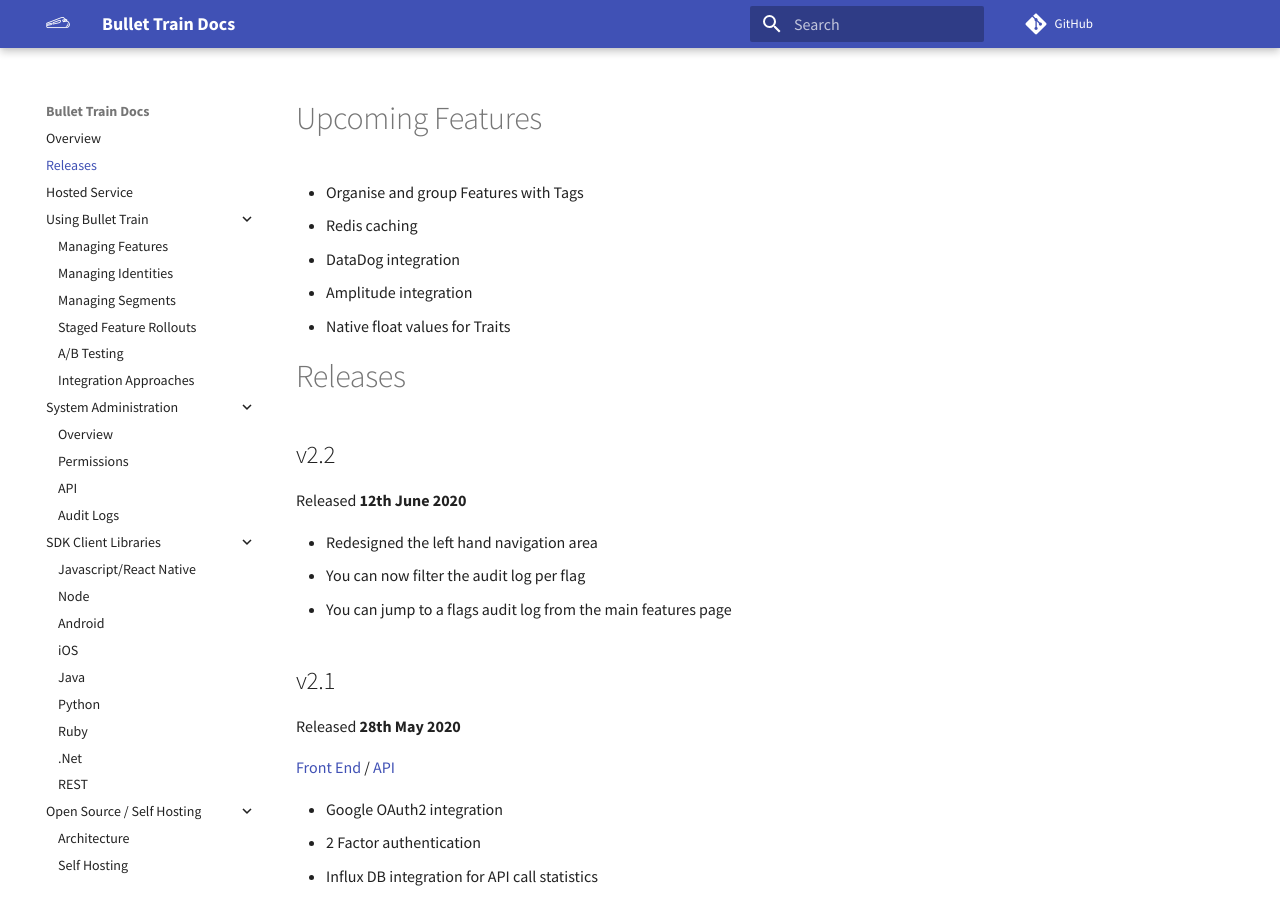
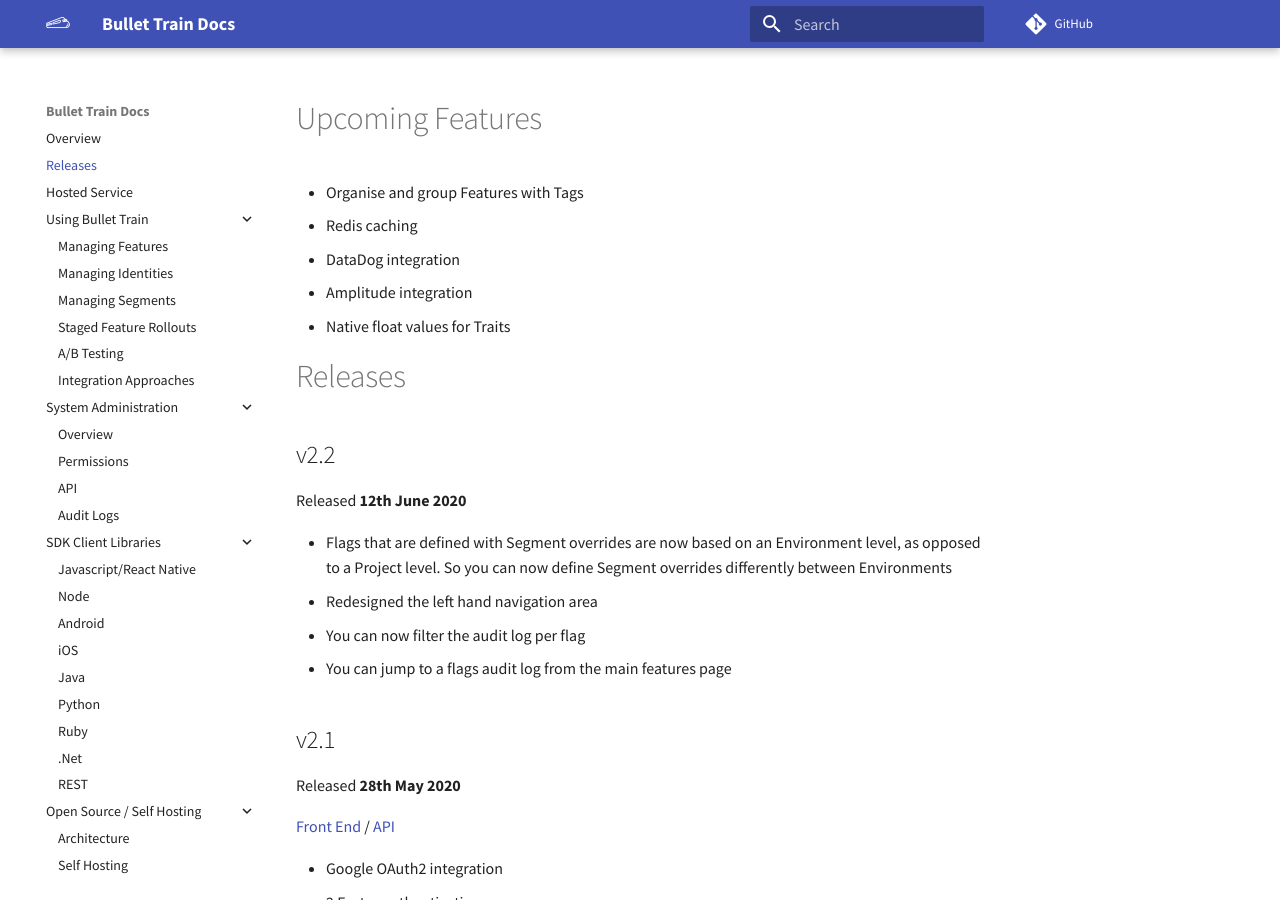
Before and after one commit to Flagsmith/flagsmith-docs, an MkDocs documentation site: the page built from docs/releases.md, in a window 1280 px wide and 900 px high. Built offline with MkDocs 1.6.1 and Material for MkDocs 9.7.7, drawn with Linux system fonts in a browser that asks for light colours; comment, search, counter and statistics services are not loaded.

Commit message:
Updated segment override per environment

```diff
--- a/docs/releases.md
+++ b/docs/releases.md
@@ -14,6 +14,7 @@ description: Bullet Train Releases
 
 Released **12th June 2020**
 
+- Flags that are defined with Segment overrides are now based on an Environment level, as opposed to a Project level. So you can now define Segment overrides differently between Environments
 - Redesigned the left hand navigation area
 - You can now filter the audit log per flag
 - You can jump to a flags audit log from the main features page
```
Also changed, not shown: docs/managing-segments.md (+2 -0 lines).
